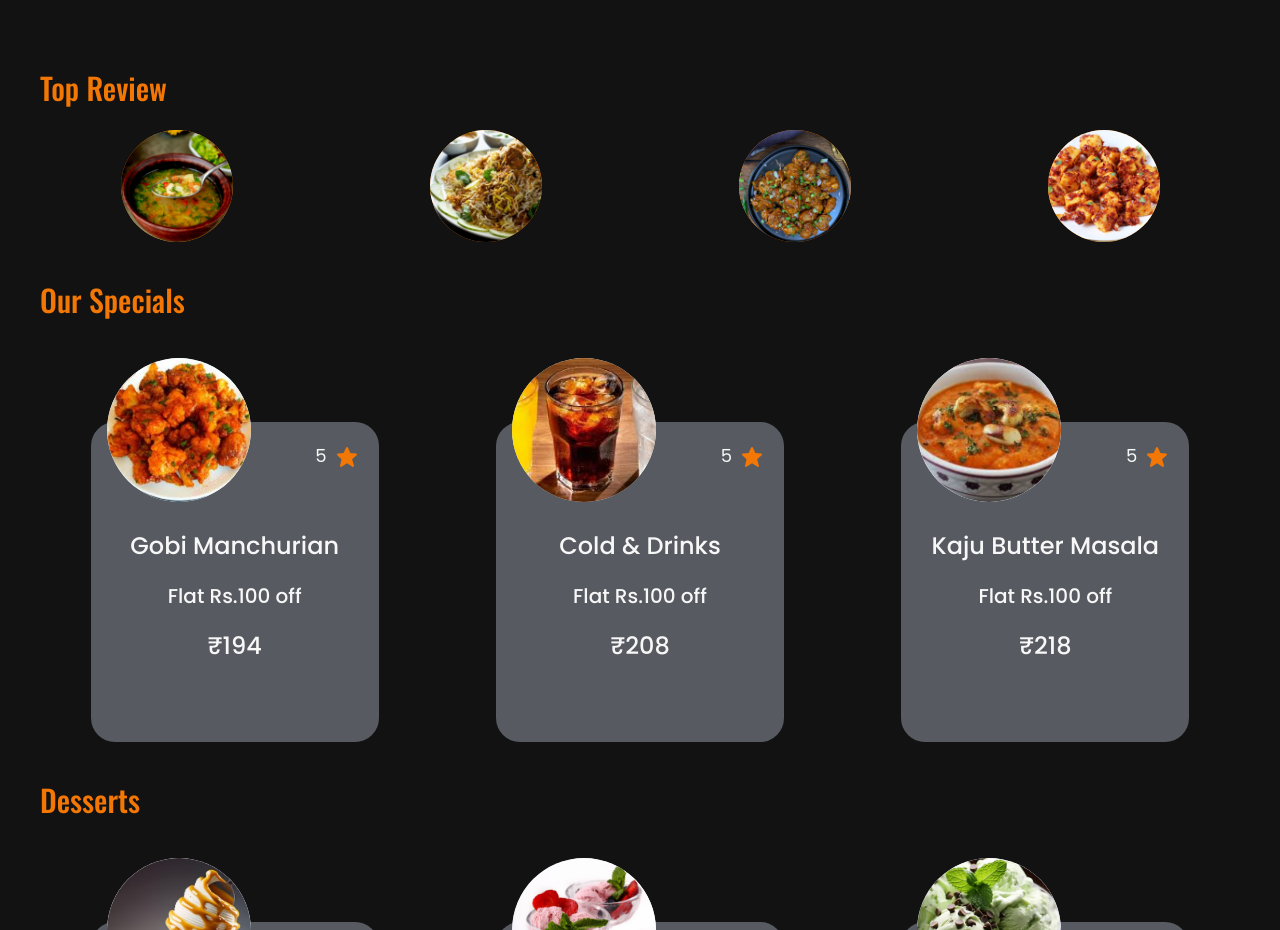
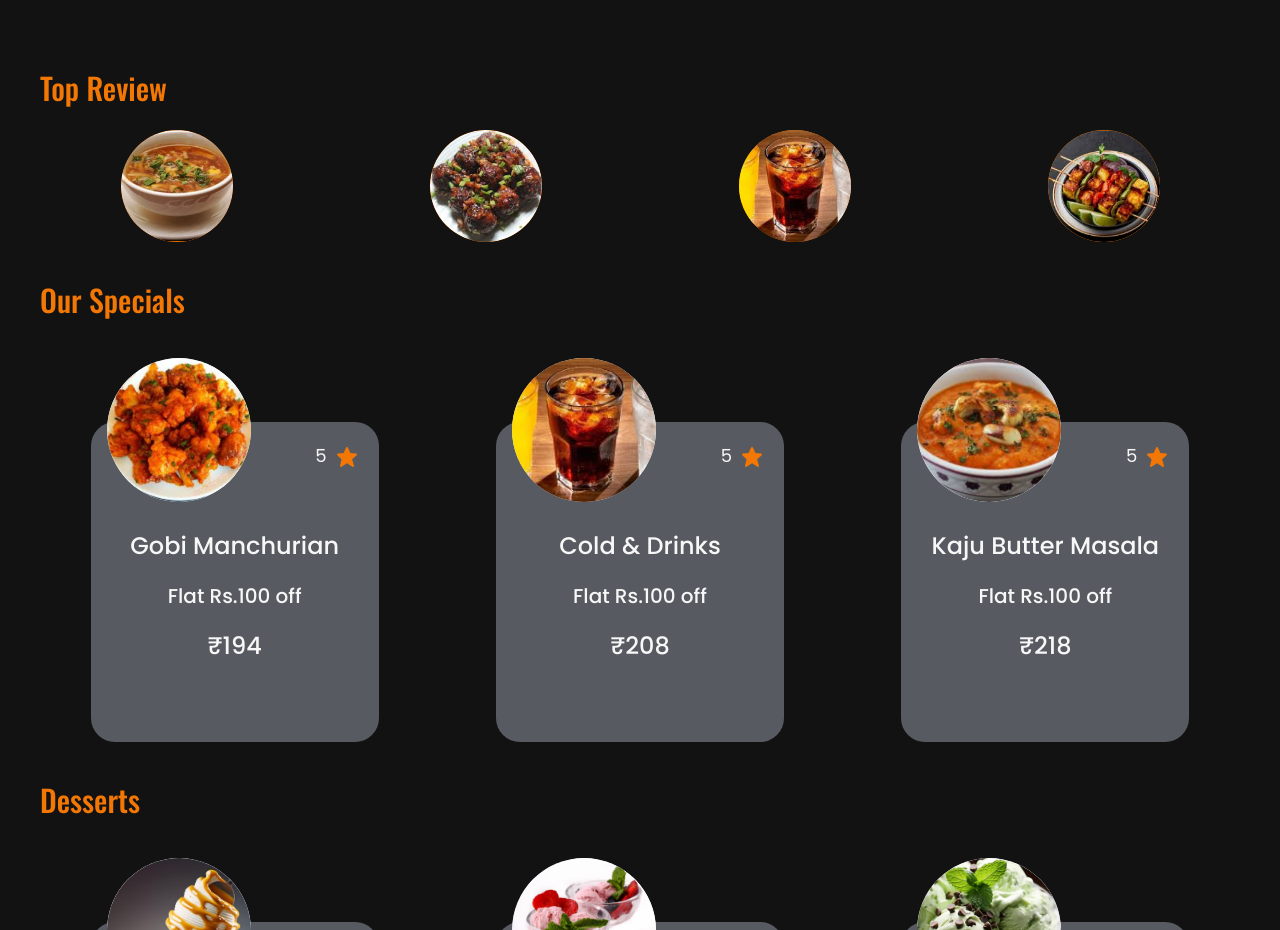
Before and after one commit to ketanbaitule/foodie, a Next.js app: page /menu in a window 1280 px wide. Shown: the part 1725-2655 px from the top of the page. Built offline with nearby package versions, Linux system fonts and the light colour scheme.

Commit message:
TopReviewChanges

```diff
--- a/src/app/product/[productId]/ProductDetail.tsx
+++ b/src/app/product/[productId]/ProductDetail.tsx
@@ -1,5 +1,6 @@
 import { SecondaryHeading } from "@/components/Heading";
 import Image from "next/image";
+import Link from "next/link";
 import { BiSolidStar } from "react-icons/bi";
 
 interface ProductDetailsProps {
@@ -75,9 +76,11 @@ function ProductDetails({
         </div>
         <div className="grow"></div>
         <div className="grow flex items-center md:justify-center">
-          <button className="bg-white text-primary px-10 py-2 font-medium rounded-lg ">
-            Order Now
-          </button>
+          <Link href="/contact">
+            <button className="bg-white text-primary px-10 py-2 font-medium rounded-lg ">
+              Order Now
+            </button>
+          </Link>
         </div>
       </div>
     </div>
--- a/src/components/TopReview.tsx
+++ b/src/components/TopReview.tsx
@@ -1,22 +1,28 @@
-import { categories } from "@/data";
+import { Item, topReviewItems } from "@/data";
 import { SecondaryHeading } from "./Heading";
 import Image from "next/image";
+import Link from "next/link";
 
-function TopReview(){
-  return(
+function TopReview() {
+  return (
     <div className="flex flex-col gap-4">
       <SecondaryHeading>Top Review</SecondaryHeading>
       <div className="flex items-center justify-around gap-x-5">
-        {
-          categories.slice(0,4).map((category)=>(
-            <div key={category.id} className="h-28 w-28 rounded-full relative bg-primary">
-              <Image src={category.img} alt={category.name} fill className="rounded-full" />
+        {topReviewItems.map((item: Item) => (
+          <Link key={item.id} href={`/product/${item.id}`}>
+            <div className="h-28 w-28 rounded-full relative bg-primary">
+              <Image
+                src={item.imgUrl}
+                alt={item.foodName}
+                fill
+                className="rounded-full"
+              />
             </div>
-          ))
-        }
+          </Link>
+        ))}
       </div>
     </div>
-  )
+  );
 }
 
 export default TopReview;
--- a/src/data/index.ts
+++ b/src/data/index.ts
@@ -10,6 +10,8 @@ export const similiarItems = [items[0], items[1], items[2]];
 export const popularItems = [items[4], items[14], items[25]];
 
 export const specialItems = [items[10], items[30], items[40]];
+
+export const topReviewItems = [items[3], items[7], items[30], items[17]];
 
 export const getCategoryItems = (category: string) => {
   return items.filter((item) => item.category === category);
```
